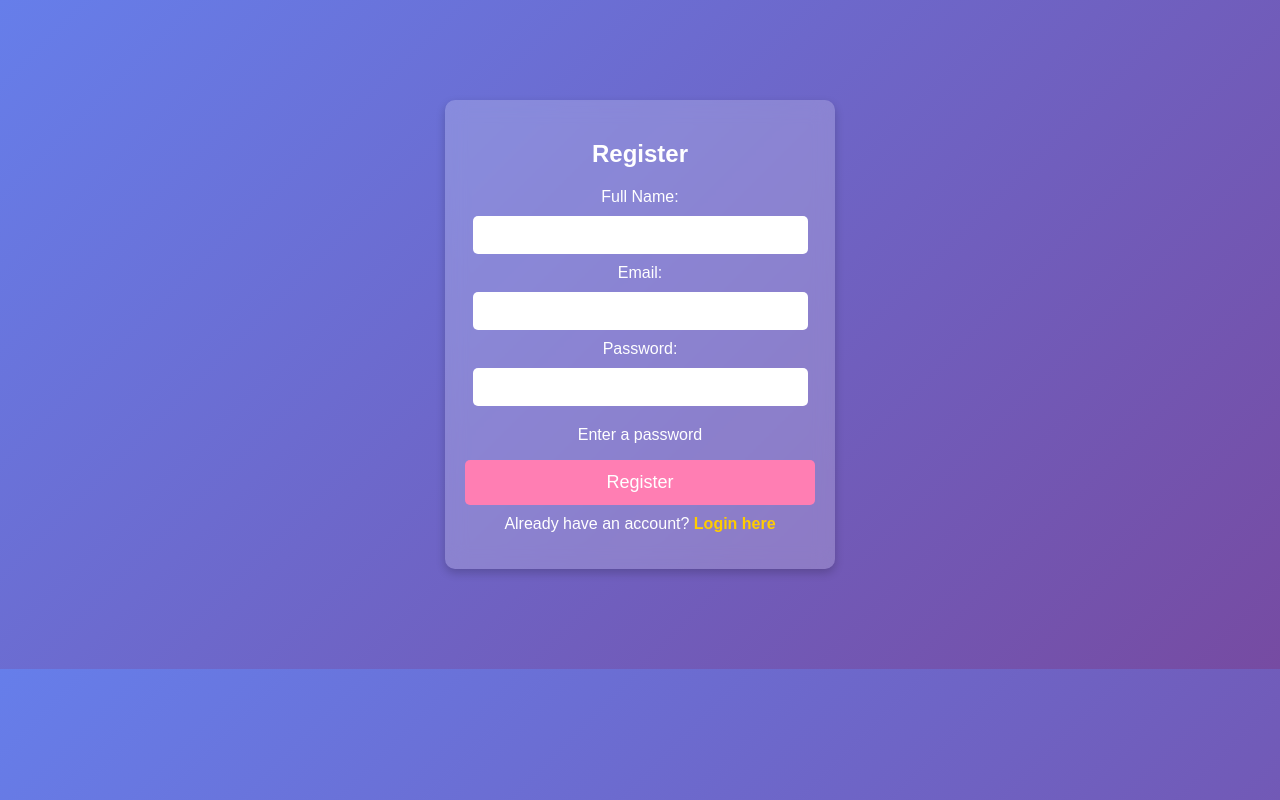
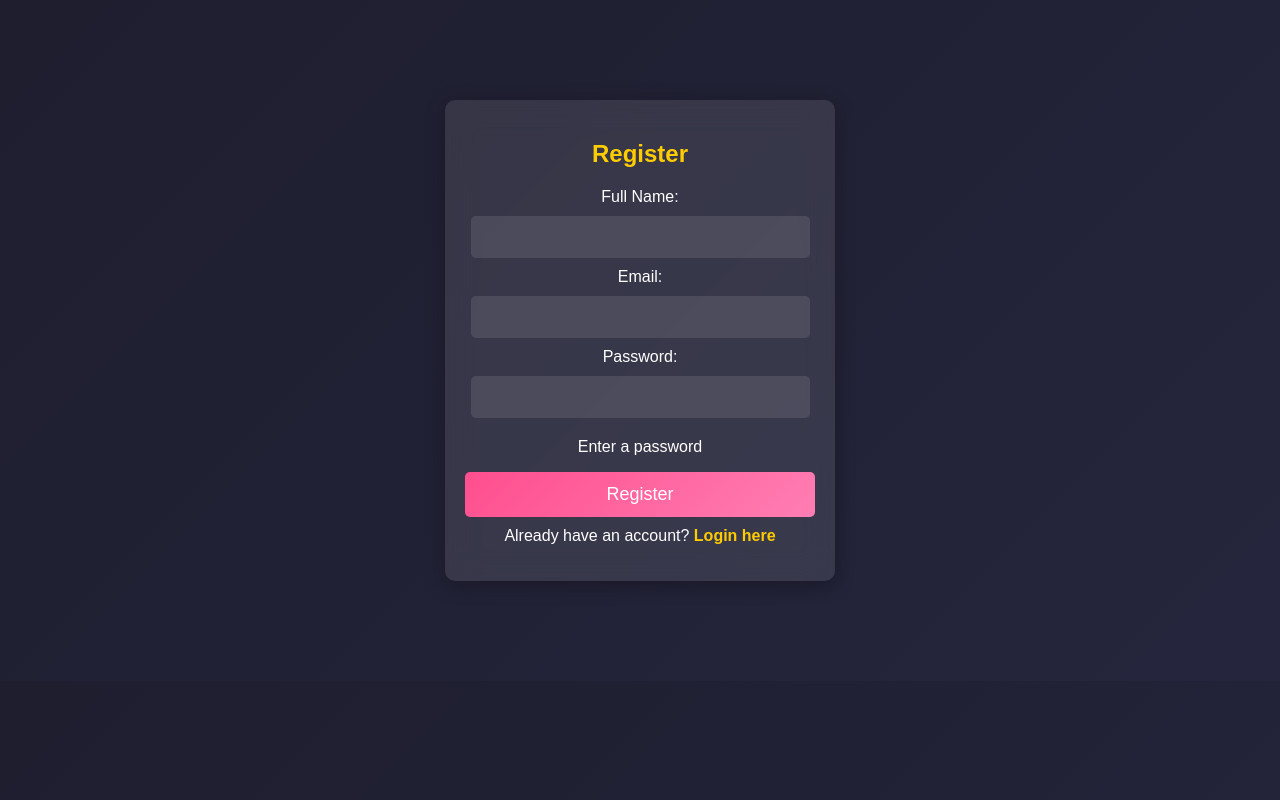
Before and after one commit to sujith0466/Smart_Study_Buddy, a Flask app: page /auth/register in a window 1280 px wide. Run offline with Flask 3, Linux system fonts and the light colour scheme.

Commit message:
Update style.css

```diff
--- a/static/css/style.css
+++ b/static/css/style.css
@@ -1,58 +1,77 @@
+/* General Styles */
 body {
-    font-family: Arial, sans-serif;
-    background: linear-gradient(135deg, #667eea, #764ba2);
+    font-family: 'Poppins', sans-serif;
+    background: linear-gradient(135deg, #1e1e2f, #25253d);
     text-align: center;
     margin: 0;
     padding: 0;
     color: white;
 }
 
+/* Container Styling */
 .container {
     width: 350px;
     margin: 100px auto;
     padding: 20px;
-    background: rgba(255, 255, 255, 0.2);
+    background: rgba(255, 255, 255, 0.1);
     border-radius: 10px;
-    box-shadow: 0 4px 10px rgba(0, 0, 0, 0.2);
-    backdrop-filter: blur(10px);
-    transition: transform 0.3s ease;
+    box-shadow: 0 4px 20px rgba(0, 0, 0, 0.3);
+    backdrop-filter: blur(15px);
+    transition: transform 0.3s ease, box-shadow 0.3s ease;
 }
 
 .container:hover {
     transform: scale(1.05);
+    box-shadow: 0 8px 25px rgba(255, 255, 255, 0.2);
 }
 
+/* Headings */
 h2 {
     margin-bottom: 20px;
     font-size: 24px;
+    color: #ffcc00;
 }
 
+/* Input Fields */
 input {
     width: 90%;
-    padding: 10px;
+    padding: 12px;
     margin: 10px 0;
     border: none;
     border-radius: 5px;
     text-align: center;
     font-size: 16px;
+    background: rgba(255, 255, 255, 0.1);
+    color: white;
+    transition: box-shadow 0.3s ease, background 0.3s ease;
 }
 
+input:focus {
+    outline: none;
+    box-shadow: 0 0 10px rgba(255, 255, 255, 0.3);
+    background: rgba(255, 255, 255, 0.2);
+}
+
+/* Button Styling */
 button {
     width: 100%;
     padding: 12px;
-    background: #ff7eb3;
+    background: linear-gradient(135deg, #ff4e8e, #ff7eb3);
     color: white;
     border: none;
     border-radius: 5px;
     cursor: pointer;
     font-size: 18px;
-    transition: background 0.3s ease;
+    transition: background 0.3s ease, transform 0.2s ease;
 }
 
 button:hover {
-    background: #ff4e8e;
+    background: linear-gradient(135deg, #ff266d, #ff6aa5);
+    transform: scale(1.05);
+    box-shadow: 0 0 15px rgba(255, 78, 142, 0.5);
 }
 
+/* Links */
 p {
     margin-top: 10px;
 }
@@ -67,6 +86,7 @@ a:hover {
     text-decoration: underline;
 }
 
+/* Fade-in Animation */
 @keyframes fadeIn {
     from { opacity: 0; transform: translateY(-20px); }
     to { opacity: 1; transform: translateY(0); }
@@ -75,3 +95,32 @@ a:hover {
 .container {
     animation: fadeIn 1s ease-out;
 }
+
+/* Password Strength Indicator */
+.password-container {
+    position: relative;
+}
+
+#password-strength {
+    height: 5px;
+    width: 90%;
+    background: #ddd;
+    border-radius: 5px;
+    margin-top: 5px;
+    transition: width 0.3s ease, background 0.3s ease;
+}
+
+.weak {
+    width: 30%;
+    background: red;
+}
+
+.medium {
+    width: 60%;
+    background: orange;
+}
+
+.strong {
+    width: 100%;
+    background: green;
+}
```
